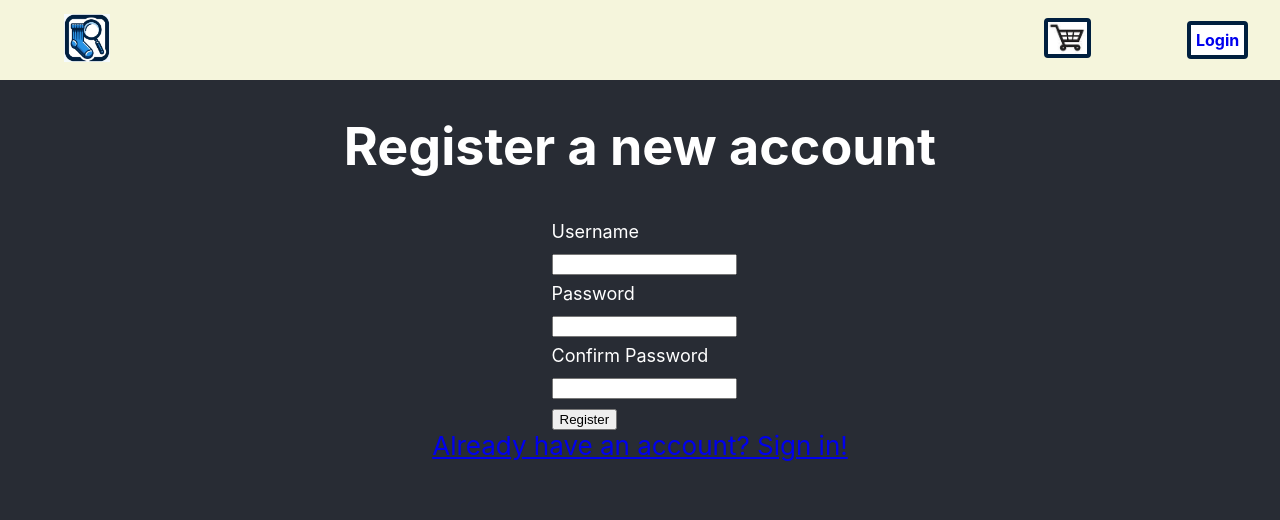
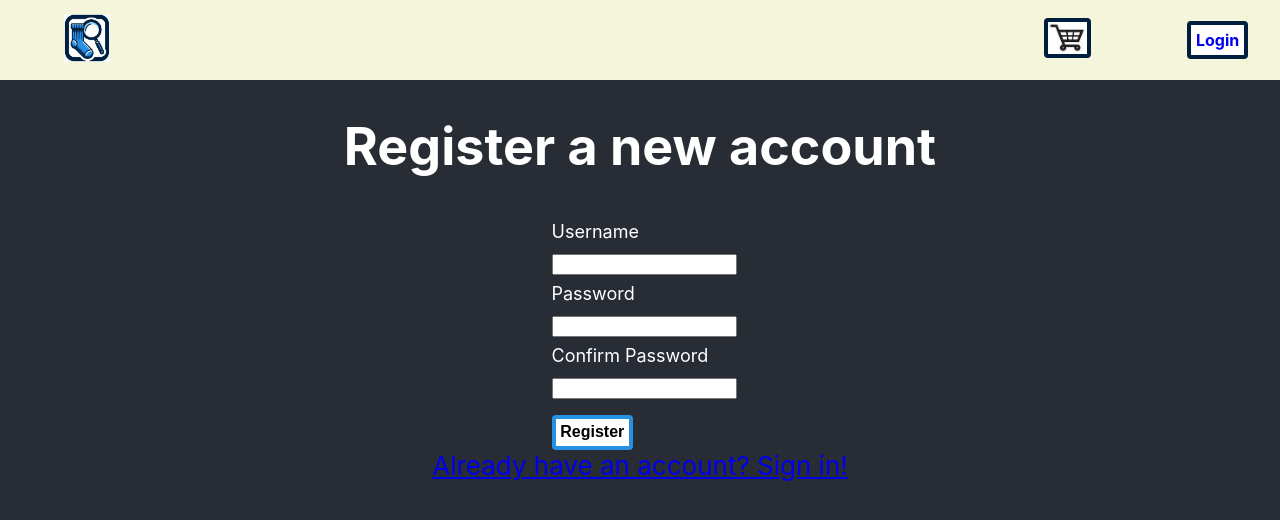
Before and after one commit to JasonSteelmanCoder/lost-sock-emporium, a React (Create React App) app in the folder client/: page /register in a window 1280 px wide. Shown: the top 520 px of the page. Built offline with nearby package versions, Linux system fonts and the light colour scheme.

Commit message:
style submit buttons on login and register pages

```diff
--- a/client/src/components/LoginPage.js
+++ b/client/src/components/LoginPage.js
@@ -41,7 +41,7 @@ const LoginPage = () => {
                 <br></br>
                 <input id='password-input' name='password' type='password' required></input>
                 <br></br>
-                <input type='submit' value='Login'></input>
+                <input type='submit' value='Login' id='login-submit'></input>
                 <br></br>
             </form>
             <Link to='../register'>Don't have an account? Sign up!</Link>
--- a/client/src/components/RegistrationPage.js
+++ b/client/src/components/RegistrationPage.js
@@ -38,7 +38,7 @@ const RegistrationPage = () => {
                 <br></br>
                 <input id='confirm-input' name='confirm' type='password' required></input>
                 <br></br>
-                <input type='submit' value='Register'></input>
+                <input type='submit' value='Register' id='register-submit'></input>
                 <br></br>
             </form>
             <Link to='../login'>Already have an account? Sign in!</Link>
--- a/client/src/css/LoginPage.css
+++ b/client/src/css/LoginPage.css
@@ -8,3 +8,23 @@
     color: white;
     min-height: 100vh;
 }
+
+#login-submit {
+    background-color: white;
+    padding: .3rem;
+    font-size: 1rem;
+    font-weight: bold;
+    border: 4px solid rgb(38, 145, 227);
+    border-radius: 4px;
+    text-decoration: none;
+    margin-top: 1rem;
+}
+
+#login-submit:hover {
+    cursor: pointer;
+}
+
+#login-submit:active {
+    cursor: pointer;
+    color: red;
+}
--- a/client/src/css/RegistrationPage.css
+++ b/client/src/css/RegistrationPage.css
@@ -8,3 +8,23 @@
     color: white;
     min-height: 100vh;
 }
+
+#register-submit {
+    background-color: white;
+    padding: .3rem;
+    font-size: 1rem;
+    font-weight: bold;
+    border: 4px solid rgb(38, 145, 227);
+    border-radius: 4px;
+    text-decoration: none;
+    margin-top: 1rem;
+}
+
+#register-submit:hover {
+    cursor: pointer;
+}
+
+#register-submit:active {
+    cursor: pointer;
+    color: red;
+}
```
